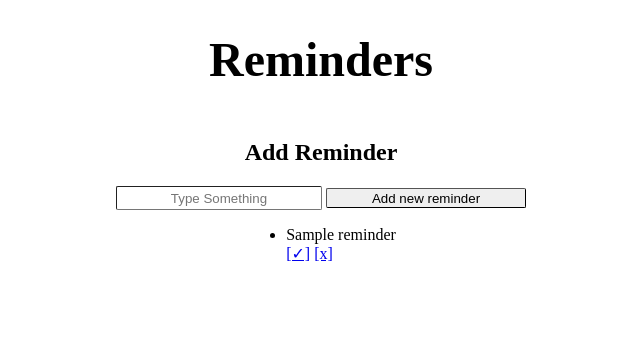
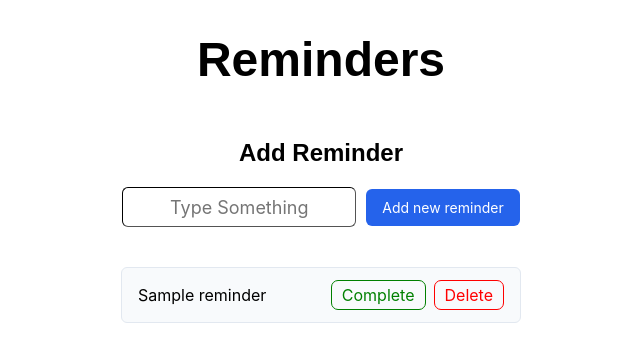
Before and after one commit to APerson09/Python, a Flask app: template templates/index.html in a window 1280 px wide. Shown: the top 362 px of the page, without its empty margins (319-959 px from the left). Run offline with Flask 3, Linux system fonts and the light colour scheme; the template is opened without the code that fills it: most values are stand-ins (such as "Sample title", 1, 10 or a date in 2020).

Commit message:
Edited features

```diff
--- a/app.py
+++ b/app.py
@@ -3,6 +3,8 @@ from flask import Flask, render_template, request, redirect
 app = Flask(__name__)
 
 reminders = []
+
+app.secret_key = "sdfhfgkjdshbfgthrtfd111!xgwesdgvd@@@@rtfderg"
 
 @app.route("/", methods=["GET", "POST"])
 def home():
--- a/static/style.css
+++ b/static/style.css
@@ -1,13 +1,25 @@
+body, input, button {
+  font-family: -apple-system, BlinkMacSystemFont, "Segoe UI", Roboto, sans-serif;
+}
+
+form {
+    display: flex;
+    align-items: center;
+    gap: 10px;
+    margin-bottom: 20px;
+}
+
 .Title {
     text-align: center;
     font-size: 3rem;
+    font-family: sans-serif;
 }
 
 .addReminder {
     text-align: center;
-
+    font-family: sans-serif;
     border-radius: 2px;
-    border-color: solid black;
+    border-color: black;
 }
 
 .center {
@@ -19,10 +31,81 @@
 
 .AddThings {
     border-radius: 2px;
-    border-color: solid black;
+    border-color: black;
     border-width: 1px;
     width: 200px;
     height: 20px;
+    border-radius: 6px;
+    padding: 9px 16px;
+    text-align: center;
+    font-size: large;
+}
 
-    text-align: center;
+.AddButton {
+  background-color: #2563eb;
+  color: white;
+  border: none;
+  padding: 10px 16px;
+  border-radius: 6px;
+  font-size: 14px;
+  cursor: pointer;
+  transition: background-color 0.2s ease, transform 0.1s ease;
 }
+
+.AddButton:hover {
+  background-color: #1d4ed8;
+}
+
+li {
+  background-color: #f8fafc;
+  border: 1px solid #e2e8f0;
+  padding: 12px 16px;
+  margin-bottom: 10px;
+  border-radius: 6px;
+  display: flex;
+  justify-content: space-between;
+  align-items: center;
+  transition: background-color 0.2s ease, box-shadow 0.2s ease;
+
+}
+
+li:hover {
+  background-color: #ffffff;
+  box-shadow: 0 4px 6px -1px rgba(0, 0, 0, 0.05);
+}
+
+.action-btn {
+  display: inline-flex;
+  align-items: center;
+  justify-content: center;
+  text-decoration: none;
+}
+
+.action-buttons {
+  display: flex;
+  gap: 8px;
+}
+
+ul {
+  list-style: none;
+  padding: 0;
+  margin: 20px auto 0 auto;
+  width: 100%;
+  max-width: 400px;
+}
+
+.check-btn {
+  border: 1px solid #008000;
+  border-radius: 7px;
+  color: #008000;
+  background: transparent;
+  padding: 4px 10px;
+}
+
+.delete-btn {
+  border: 1px solid #FF0000;
+  border-radius: 7px;
+  color: #FF0000;
+  background: transparent;
+  padding: 4px 10px;
+}
--- a/templates/index.html
+++ b/templates/index.html
@@ -6,21 +6,25 @@
     <title>To Do List</title>
     <link rel="stylesheet" href="{{ url_for('static', filename='style.css')}}">
 </head>
-<body>
+<body class="{{ 'darkMode' if session.get('darkMode') else '' }}">
     <h1 class="Title">Reminders</h1>
     <div class="center">
         <div class="center">
             <h2 class="addReminder"> Add Reminder </h2>
             <form action="/" method="POST">
                 <input type="text" name="reminder_txt" placeholder="Type Something" class="AddThings">
-                <button type="submit" class="AddThings">Add new reminder</button>
+                <button type="submit" class="AddButton">Add new reminder</button>
             </form>
         </div>
         <ul>
             {% for reminder in reminders %}
-                <li>{{ reminder }}</li>
-                <a href="/delete/{{ loop.index0 }}" class="delete-btn">[✓]</a>
-                <a href="/delete/{{ loop.index0 }}" class="delete-btn">[x]</a>
+                <li>
+                    <span>{{ reminder }}</span>
+                    <div class="action-buttons">
+                        <a href="/delete/{{ loop.index0 }}" class="action-btn check-btn" style="color:green">Complete</a>
+                        <a href="/delete/{{ loop.index0 }}" class="action-btn delete-btn" style="color:red">Delete</a>
+                    </div>
+                </li>
             {% endfor %}
         </ul>
     </div>
```
